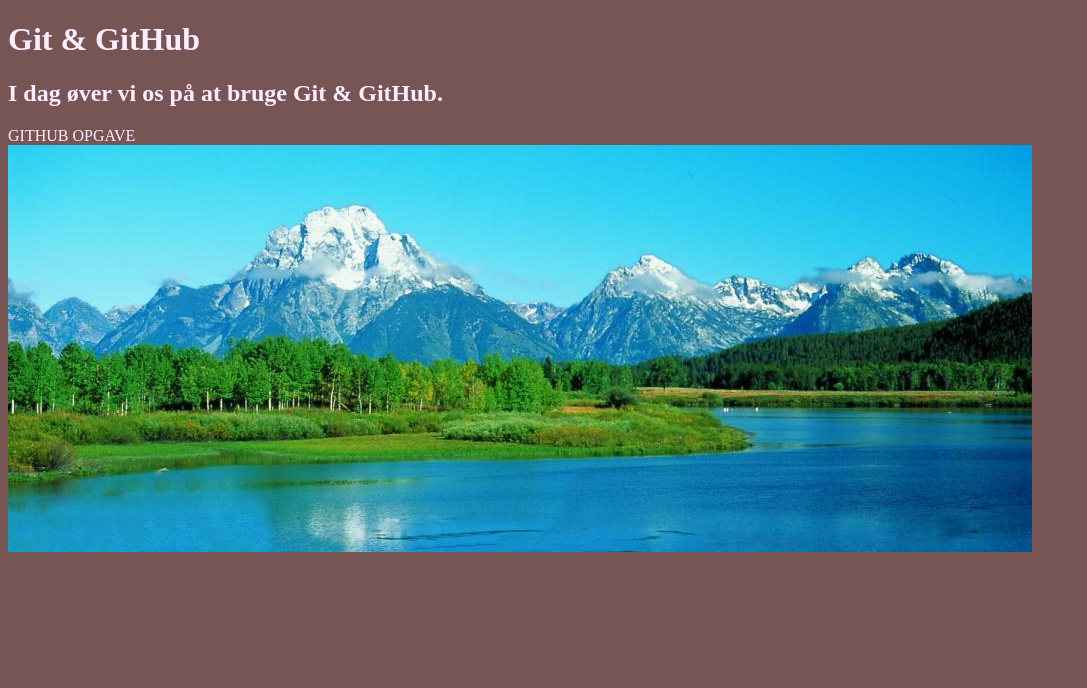
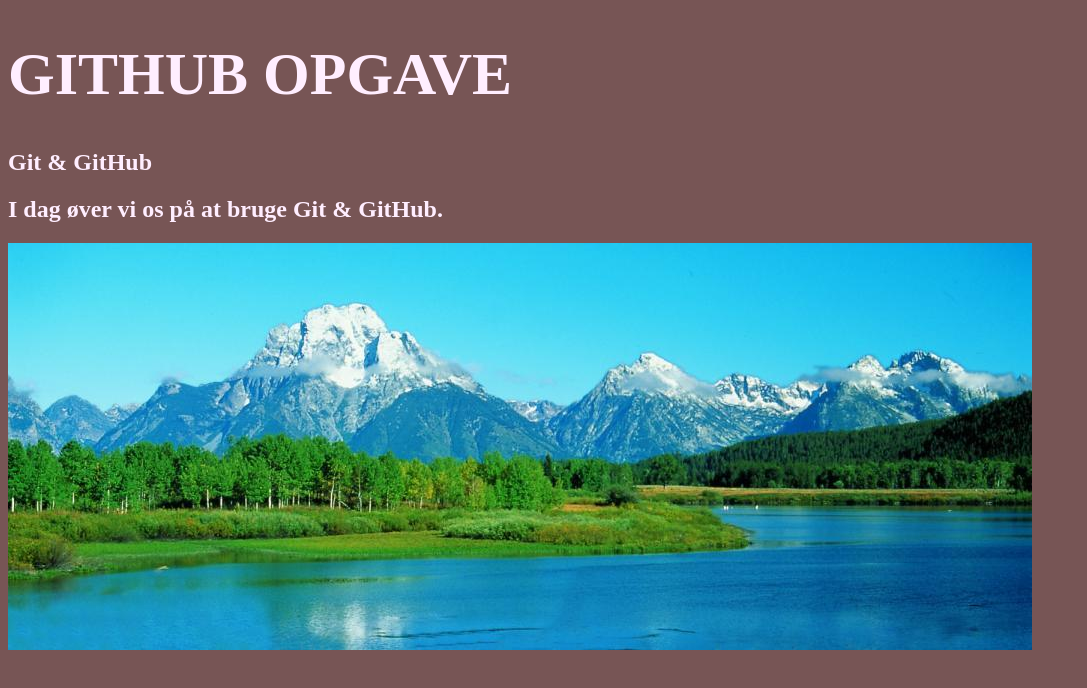
Before and after one commit to Gert1337/CO-OP-TEST-, a plain HTML site: page index.html in a window 1280 px wide. Shown: the whole page, without its empty margins (0-1087 px from the left). Drawn offline with Linux system fonts and the light colour scheme.

Commit message:
Header/Size

```diff
--- a/css/css.css
+++ b/css/css.css
@@ -2,3 +2,7 @@ body {
   background-color: #755;
   color: #fef;
 }
+
+header {
+  font-size: 30px;
+}
--- a/index.html
+++ b/index.html
@@ -6,10 +6,11 @@
     <link rel="stylesheet" href="css/css.css">
   </head>
   <body>
-    <h1>Git & GitHub</h1>
+    <header> <h1> GITHUB OPGAVE </h1> </header>
+    <h2>Git & GitHub</h2>
     <h2>I dag øver vi os på at bruge Git & GitHub.</h2>
 
-<header> GITHUB OPGAVE </header>
+
 
     <img src="img/natur.jpg" alt="natur">
 
```
